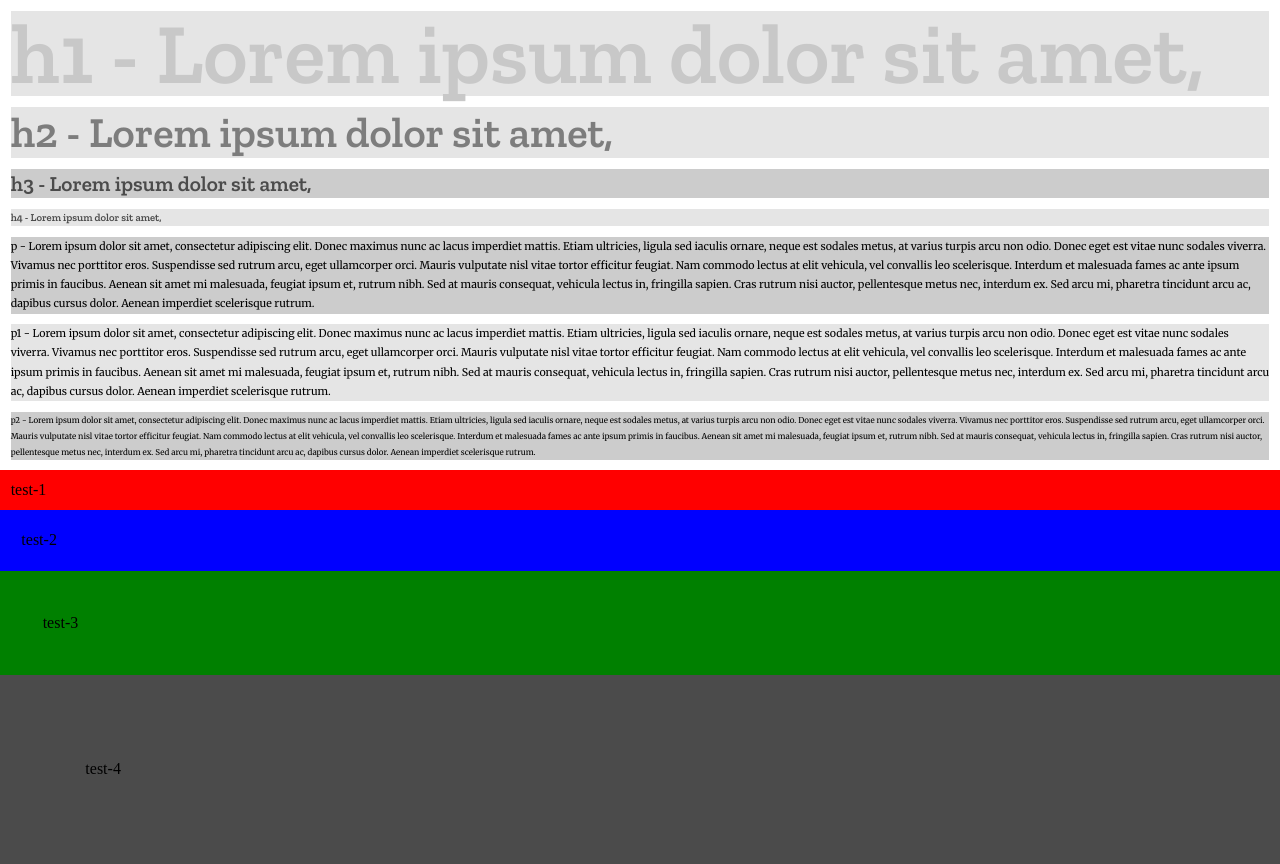
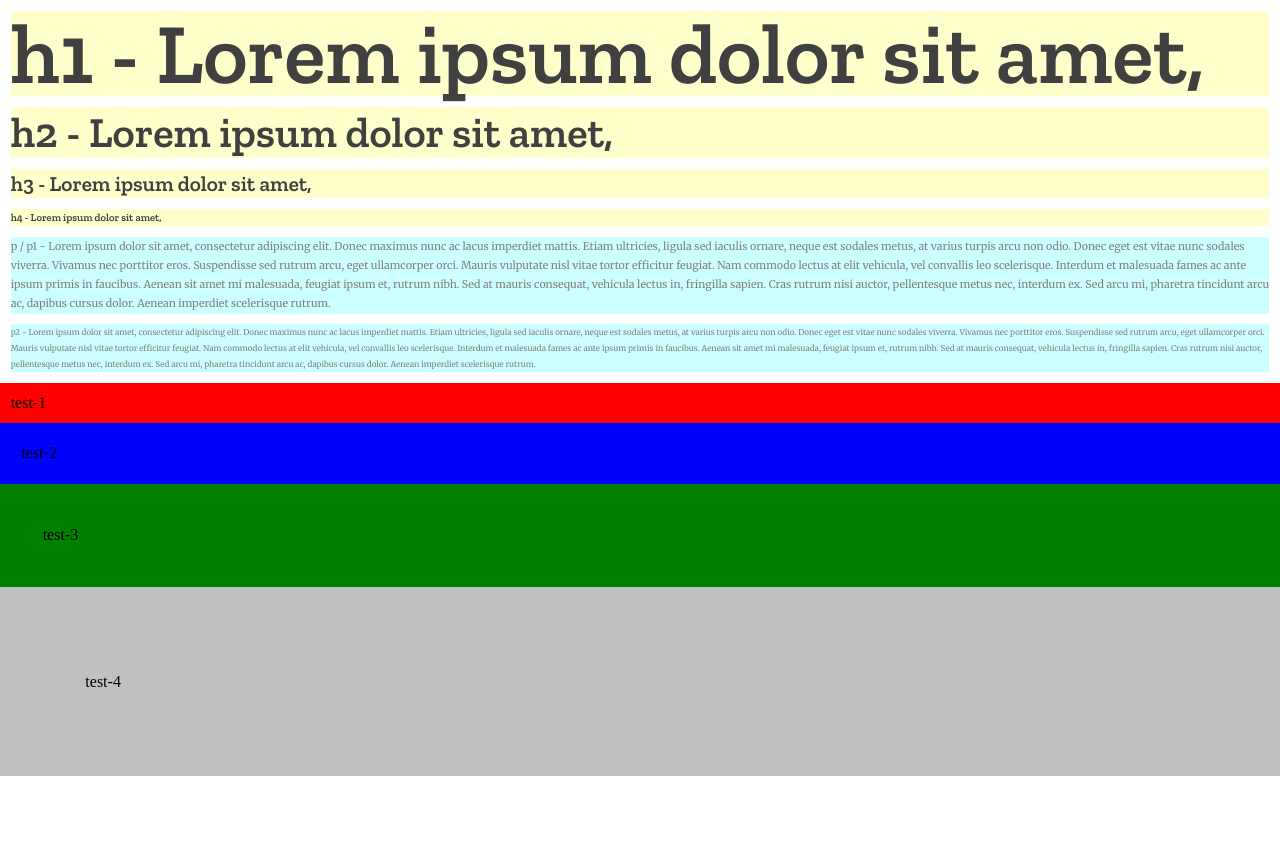
Before and after one commit to jferreira/EX_Components_Templates, a plain HTML site: page index.html in a window 1280 px wide. After the commit the page ends 800 px from the top, so only its background shows below. Drawn offline with nearby package versions, Linux system fonts and the light colour scheme; files whose address does not match are found by name.

Commit message:
commit message:

```diff
--- a/index.html
+++ b/index.html
@@ -21,8 +21,8 @@
 
       <h4>h4 - Lorem ipsum dolor sit amet,</h4>
 
-      <p>p -  Lorem ipsum dolor sit amet, consectetur adipiscing elit. Donec maximus nunc ac lacus imperdiet mattis. Etiam ultricies, ligula sed iaculis ornare, neque est sodales metus, at varius turpis arcu non odio. Donec eget est vitae nunc sodales viverra. Vivamus nec porttitor eros. Suspendisse sed rutrum arcu, eget ullamcorper orci. Mauris vulputate nisl vitae tortor efficitur feugiat. Nam commodo lectus at elit vehicula, vel convallis leo scelerisque. Interdum et malesuada fames ac ante ipsum primis in faucibus. Aenean sit amet mi malesuada, feugiat ipsum et, rutrum nibh. Sed at mauris consequat, vehicula lectus in, fringilla sapien. Cras rutrum nisi auctor, pellentesque metus nec, interdum ex. Sed arcu mi, pharetra tincidunt arcu ac, dapibus cursus dolor. Aenean imperdiet scelerisque rutrum.</p>
-      <p class="p1">p1 -  Lorem ipsum dolor sit amet, consectetur adipiscing elit. Donec maximus nunc ac lacus imperdiet mattis. Etiam ultricies, ligula sed iaculis ornare, neque est sodales metus, at varius turpis arcu non odio. Donec eget est vitae nunc sodales viverra. Vivamus nec porttitor eros. Suspendisse sed rutrum arcu, eget ullamcorper orci. Mauris vulputate nisl vitae tortor efficitur feugiat. Nam commodo lectus at elit vehicula, vel convallis leo scelerisque. Interdum et malesuada fames ac ante ipsum primis in faucibus. Aenean sit amet mi malesuada, feugiat ipsum et, rutrum nibh. Sed at mauris consequat, vehicula lectus in, fringilla sapien. Cras rutrum nisi auctor, pellentesque metus nec, interdum ex. Sed arcu mi, pharetra tincidunt arcu ac, dapibus cursus dolor. Aenean imperdiet scelerisque rutrum.</p>
+      <p>p / p1 -  Lorem ipsum dolor sit amet, consectetur adipiscing elit. Donec maximus nunc ac lacus imperdiet mattis. Etiam ultricies, ligula sed iaculis ornare, neque est sodales metus, at varius turpis arcu non odio. Donec eget est vitae nunc sodales viverra. Vivamus nec porttitor eros. Suspendisse sed rutrum arcu, eget ullamcorper orci. Mauris vulputate nisl vitae tortor efficitur feugiat. Nam commodo lectus at elit vehicula, vel convallis leo scelerisque. Interdum et malesuada fames ac ante ipsum primis in faucibus. Aenean sit amet mi malesuada, feugiat ipsum et, rutrum nibh. Sed at mauris consequat, vehicula lectus in, fringilla sapien. Cras rutrum nisi auctor, pellentesque metus nec, interdum ex. Sed arcu mi, pharetra tincidunt arcu ac, dapibus cursus dolor. Aenean imperdiet scelerisque rutrum.</p>
+
       <p class="p2">p2 -  Lorem ipsum dolor sit amet, consectetur adipiscing elit. Donec maximus nunc ac lacus imperdiet mattis. Etiam ultricies, ligula sed iaculis ornare, neque est sodales metus, at varius turpis arcu non odio. Donec eget est vitae nunc sodales viverra. Vivamus nec porttitor eros. Suspendisse sed rutrum arcu, eget ullamcorper orci. Mauris vulputate nisl vitae tortor efficitur feugiat. Nam commodo lectus at elit vehicula, vel convallis leo scelerisque. Interdum et malesuada fames ac ante ipsum primis in faucibus. Aenean sit amet mi malesuada, feugiat ipsum et, rutrum nibh. Sed at mauris consequat, vehicula lectus in, fringilla sapien. Cras rutrum nisi auctor, pellentesque metus nec, interdum ex. Sed arcu mi, pharetra tincidunt arcu ac, dapibus cursus dolor. Aenean imperdiet scelerisque rutrum. </p>
 
 <div id="test-1">
--- a/stylesheets/css_config/_colors.scss
+++ b/stylesheets/css_config/_colors.scss
@@ -9,9 +9,14 @@
       --color-background: rgba(0,0,0,1);
 
       --color-black: rgba(0,0,0,1);
-      --color-grey-dark: rgba(200,200,200,1);
-      --color-grey-light: rgba(75,75,75,1);
-      --color-grey-mid: rgba(125,125,125,1);
+      --color-grey-dark: rgba(64,64,64,1);
+      --color-grey-mid: rgba(128,128,128,1);
+      --color-grey-light: rgba(192,192,192,1);
+
+      --color-test-yellow: rgba(256, 256, 0, 0.2);
+      --color-test-cyan: rgba(0, 256, 256, 0.2);
+      --color-test-pink: rgba(256, 0, 256, 0.2);
+
     }
 
 // // For example:
--- a/stylesheets/css_config/_fonts.scss
+++ b/stylesheets/css_config/_fonts.scss
@@ -19,14 +19,12 @@
 
 :root {
   --font-family-primary: "Zilla Slab", "Helvetica", "serif";
-
   --font-size-h1: 64pt;
   --font-size-h2: 32pt;
   --font-size-h3: 16pt;
   --font-size-h4: 8pt;
 
   --font-family-secondary: "Merriweather", "Helvetica", "sans-serif";
-
   --font-size-p1: 8pt;
   --font-size-p2: 6pt;
 }
@@ -35,102 +33,73 @@
 
 
 h1 {
+  // SIDES + TOP & BOTTOM
   margin:var(--spacing-small) var(--spacing-small);
   font-family: var(--font-family-primary);
   color: var(--color-grey-dark);
   font-size: var(--font-size-h1);
   line-height: 1;
-  background-color: rgba(0, 0, 0, 0.1);
+  background-color: var(--color-test-yellow);
 }
 
 h2 {
+  // SIDES + TOP & BOTTOM
   margin:var(--spacing-small) var(--spacing-small);
   font-family: var(--font-family-primary);
-  color: var(--color-grey-mid);
+  color: var(--color-grey-dark);
   font-size: var(--font-size-h2);
   line-height: 1.2;
-  background-color: rgba(0, 0, 0, 0.1);
+  background-color: var(--color-test-yellow);
 }
 
 h3 {
+  // SIDES + TOP & BOTTOM
   margin: var(--spacing-small) var(--spacing-small);
   font-family: var(--font-family-primary);
-  color: var(--color-grey-light);
+  color: var(--color-grey-dark);
   font-size: var(--font-size-h3);
   line-height: 1.4;
-  background-color: rgba(0, 0, 0, 0.2);
+  background-color: var(--color-test-yellow);
 }
 
 h4 {
+  // SIDES + TOP & BOTTOM
   margin:var(--spacing-small) var(--spacing-small);
   font-family: var(--font-family-primary);
-  color: var(--color-grey-light);
+  color: var(--color-grey-dark);
   font-size: var(--font-size-h4);
   line-height: 1.6;
-  background-color: rgba(0, 0, 0, 0.1);
+  background-color: var(--color-test-yellow);
 }
 
+/*----------- SECONDARY -------------------*/
+
 p {
+  // SIDES + TOP & BOTTOM
   margin:var(--spacing-small) var(--spacing-small);
   font-family: var(--font-family-secondary);
-  color: var(--color-black);
+  color: var(--color-grey-mid);
   font-size: var(--font-size-p1);
   line-height: 1.8;
-  background-color: rgba(0, 0, 0, 0.2);
+  background-color: var(--color-test-cyan);
 }
 
 .p1 {
+  // SIDES + TOP & BOTTOM
   margin:var(--spacing-small) var(--spacing-small);
   font-family: var(--font-family-secondary);
-  color: var(--color-black);
+  color: var(--color-grey-mid);
   font-size: var(--font-size-p1);
   line-height: 1.8;
-  background-color: rgba(0, 0, 0, 0.1);
+  background-color: var(--color-test-cyan);
 }
 
 .p2 {
+  // SIDES + TOP & BOTTOM
   margin:var(--spacing-small) var(--spacing-small);
   font-family: var(--font-family-secondary);
-  color: var(--color-black);
+  color: var(--color-grey-mid);
   font-size: var(--font-size-p2);
   line-height: 2;
-  background-color: rgba(0, 0, 0, 0.2);
+  background-color: var(--color-test-cyan);
 }
-
-
-
-/*------------------------------------*/
-
-// .txt-title h1 {
-//     margin:0 ;
-//     font-size: 40px;
-// }
-//
-// .txt-heading h2 {
-//     margin:0 ;
-//     font-size: 30px;
-// }
-//
-// .txt-heading-sub h3 {
-//     margin:0 ;
-//     font-size: 16px;
-// }
-//
-// p {
-//     font-size: 16px;
-//     line-height: 1.8;
-//     font-family: 'Merriweather', sans-serif;
-// }
-//
-// .txt p {
-//     color: rgba(0,0,0,0.8);
-//     font-size: 16px;
-//     line-height: 1.8;
-//     font-family: 'Merriweather', sans-serif;
-// }
-//
-// .txt-btn p {
-//     margin:0 ;
-//     font-size: 10px;
-//     font-family: 'Merriweather', sans-serif;
-// }
--- /dev/null
+++ b/stylesheets/css_config/_icons.scss
@@ -0,0 +1,32 @@
+/*------------------------------------*/
+/*--------- _ICONS.scss -------------*/
+
+// Import Google fonts
+@import url("https://fonts.googleapis.com/css?family=Merriweather:300,400|Zilla+Slab:00,400,500,600");
+
+
+// To use a font file (.woff) uncomment following lines
+// @font-face {
+//   font-family: "Font Name";
+//   src: font-url('FontFile.eot');
+//   src: font-url('FontFile.eot?#iefix') format('embedded-opentype'),
+//        font-url('FontFile.woff') format('woff'),
+//        font-url('FontFile.ttf') format('truetype')
+// }
+// $my-font: "Font Name";
+
+/*---------------------------------*/
+
+:root {
+      --font-family-primary: "Zilla Slab", "Helvetica", "serif";
+
+      --font-size-h1: 64pt;
+      --font-size-h2: 32pt;
+      --font-size-h3: 16pt;
+      --font-size-h4: 8pt;
+
+      --font-family-secondary: "Merriweather", "Helvetica", "sans-serif";
+
+      --font-size-p1: 8pt;
+      --font-size-p2: 6pt;
+    }
--- a/stylesheets/global.scss
+++ b/stylesheets/global.scss
@@ -2,19 +2,19 @@
 // sass --watch stylesheets/global.scss:stylesheets/css_sass_generated/global.css
 
 // RESET - NORMALISATION ----------------------------
-  @import "css_reset/normalize";
+  @import "css_config/css_reset/normalize";
 
 // CONFIG -- DESIGN VARIBLES -------------------------
   @import "css_config/colors";
   @import "css_config/spacing";
   @import "css_config/fonts";
 
-// CSS PARTIALS ----------------------------
+// CSS PARTIALS --------------------------------------
   // @import "css_partials/_components/index";
   // @import "css_partials/_layouts/index";
   // @import "css_partials/_pages/index";
 
-// EXTERNAL - External libraries
+// EXTERNAL - External libraries ---------------------
   // @import "config/bootstrap_variables";
   // @import "bootstrap-sprockets";
   // @import "bootstrap";
```
Also changed, not shown: stylesheets/css_sass_generated/global.css, 1 other file. Lines whose indentation alone changed are shown as unchanged.
